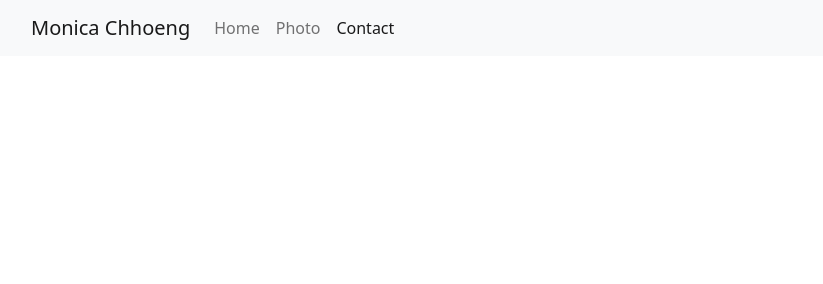
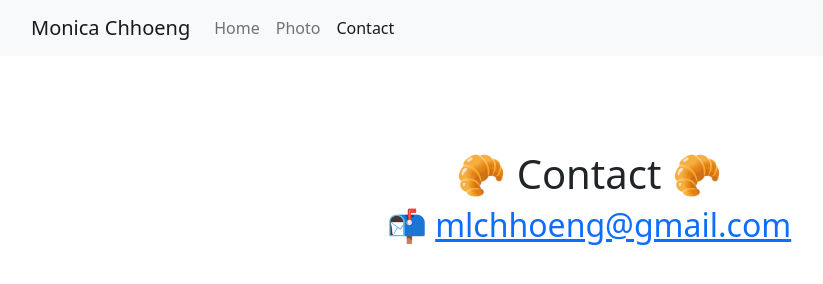
Before and after one commit to monmonappetit/Croissant, a plain HTML site: page contact.html in a window 1280 px wide. Shown: the whole page, without its empty margins (51-874 px from the left). Drawn offline with nearby package versions, Linux system fonts and the light colour scheme.

Commit message:
Added h2 formatting, and contact info

```diff
--- a/contact.html
+++ b/contact.html
@@ -58,5 +58,16 @@
             </div>
         </div>
     </nav>
+    <h1>
+        🥐 Contact 🥐
+    </h1>
+    <h2>
+        📬
+        <a
+            href="mailto:mlchhoeng@gmail.com"
+            class="email-link">
+            mlchhoeng@gmail.com
+        </a>
+    </h2>
 </body>
 </html>
--- a/styles.css
+++ b/styles.css
@@ -3,7 +3,8 @@ body {
   max-width: 1000px;
 }
 
-h1 {
+h1,
+h2 {
     text-align: center;
 }
 
```
